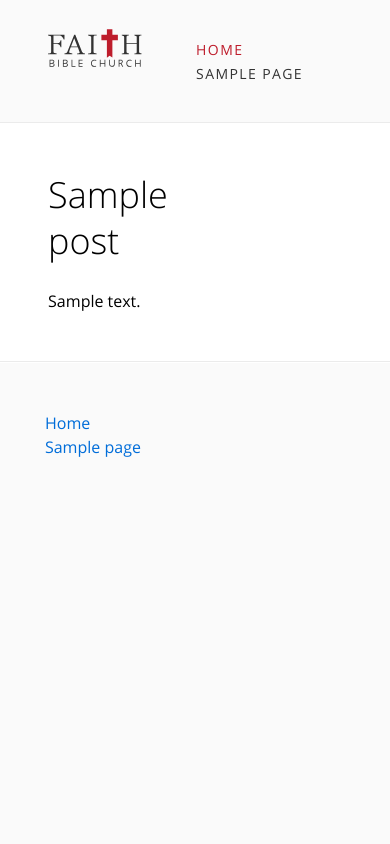
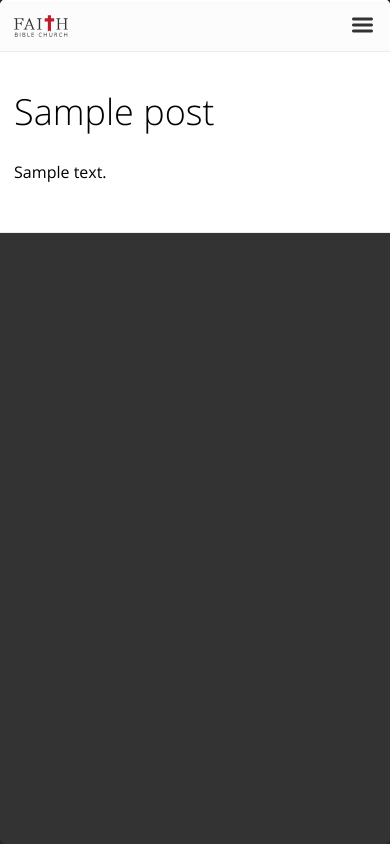
Before and after one commit to roblafeve/faithbiblekc, a WordPress theme: template secondary.php in a window 390 px wide. Run offline with PHP 8.4 and a stand-in for WordPress, Linux system fonts and the light colour scheme; the site name, menu and one post (Sample post) are stand-ins, and other content is empty; some libraries are stand-ins or nearby versions.

Commit message:
Latest batch of changes includeing mobile sliding menu

```diff
--- a/css/styles.css
+++ b/css/styles.css
@@ -55,7 +55,9 @@ thead,
 tr,
 th,
 td,
-blockquote p {
+blockquote p,
+#footer-menu > li > a,
+#footer-menu > li > ul > li a {
   margin: 0;
   padding: 0;
   border: 0;
@@ -409,10 +312,42 @@ ul.list-unstyled {
   padding: 0;
 }
 body {
-  background-color: #fafafa;
+  background-color: #242424;
+}
+#page-position {
+  position: absolute;
+  -webkit-transition: all 0.2s ease-in-out;
+  -moz-transition: all 0.2s ease-in-out;
+  -o-transition: all 0.2s ease-in-out;
+  -ms-transition: all 0.2s ease-in-out;
+  transition: all 0.2s ease-in-out;
+  top: 0;
+  left: 0;
+  width: 100%;
+  height: 100%;
+  margin-left: 0;
+  background-color: #333;
+}
+@media (max-width: 768px) {
+  #page-position.menu-open {
+    -webkit-transition: all 0.2s ease-in-out;
+    -moz-transition: all 0.2s ease-in-out;
+    -o-transition: all 0.2s ease-in-out;
+    -ms-transition: all 0.2s ease-in-out;
+    transition: all 0.2s ease-in-out;
+    margin-left: -65%;
+  }
+}
+#page-wrapper {
+  height: 100%;
+  -webkit-border-radius: 0.3125em;
+  border-radius: 0.3125em;
+  overflow: auto;
+  -webkit-box-shadow: 0 0 10px 0 #000;
+  box-shadow: 0 0 10px 0 #000;
 }
 .outer {
-  max-width: 1140px;
+  max-width: 64em;
   padding: 0 3em;
   margin: 0 auto;
   *zoom: 1;
@@ -425,31 +360,71 @@ body {
 .outer:after {
   clear: both;
 }
+@media (max-width: 768px) {
+  .outer {
+    padding: 0 1.5em;
+  }
+}
+@media (max-width: 640px) {
+  .outer {
+    padding: 0 0.875em;
+  }
+}
 .inner {
   display: block;
   width: 102.08333333333333%;
   margin: 0 -1.0416666666666665%;
   *width: 102.08333333333333% -correction;
   *margin: 0 -1.0416666666666665% -correction;
+  *zoom: 1;
+}
+.inner:before,
+.inner:after {
+  content: "";
+  display: table;
+}
+.inner:after {
+  clear: both;
+}
+#header-wrapper {
+  overflow: hidden;
+  position: fixed;
+  width: 100%;
+}
+@media (max-width: 768px) {
+  #header-wrapper {
+    -webkit-border-radius: 0.3125em 0.3125em 0 0;
+    border-radius: 0.3125em 0.3125em 0 0;
+  }
 }
 header {
-  padding: 1.5em 0;
-  background-color: #fafafa;
+  padding: 0 0;
+  background-color: #fcfcfc;
+  border-top: 1px solid #fff;
   border-bottom: 1px solid #ebebeb;
 }
-header .logo {
+@media (max-width: 640px) {
+  header {
+    z-index: 1;
+    position: relative;
+    width: 100%;
+  }
+}
+#header-logo {
   display: inline;
   float: left;
-  width: 31.25%;
+  width: 14.583333333333334%;
   margin: 0 1.0416666666666665%;
-  *width: 31.25% -correction;
+  *width: 14.583333333333334% -correction;
   *margin: 0 1.0416666666666665% -correction;
 }
-header .logo a {
+#header-logo a {
   display: block;
-  width: 100%;
-  height: 3em;
-  background: url("../img/logo.svg") no-repeat left center;
+  max-width: 7.5em;
+  height: 1.5em;
+  margin: 0.8em 0;
+  background: url("../img/logo.svg") no-repeat;
+  background-position: left center;
   -webkit-background-size: contain;
   -moz-background-size: contain;
   background-size: contain;
@@ -457,54 +432,182 @@ header .logo a {
   text-indent: -500%;
   color: transparent;
 }
-header nav {
+#header-menu {
+  display: none;
+}
+@media (min-width: 769px) {
+  #header-menu {
+    display: visible;
+    display: inline;
+    float: left;
+    width: 81.25%;
+    margin: 0 1.0416666666666665%;
+    *width: 81.25% -correction;
+    *margin: 0 1.0416666666666665% -correction;
+    margin-top: 0.8em;
+    margin-bottom: 0.8em;
+    *zoom: 1;
+  }
+  #header-menu:before,
+  #header-menu:after {
+    content: "";
+    display: table;
+  }
+  #header-menu:after {
+    clear: both;
+  }
+  #header-menu li {
+    float: left;
+    margin: 0 0 0 2.5em;
+  }
+  #header-menu li a {
+    padding: 0;
+    color: #333;
+    letter-spacing: 0.1em;
+  }
+  #header-menu li.current-menu-item a {
+    color: #be1d2c;
+  }
+}
+#mobile-menu-toggle {
+  display: none;
+}
+@media (max-width: 768px) {
+  #mobile-menu-toggle {
+    display: inline;
+    float: left;
+    width: 22.916666666666664%;
+    margin: 0 1.0416666666666665%;
+    *width: 22.916666666666664% -correction;
+    *margin: 0 1.0416666666666665% -correction;
+    margin-left: 59.375%;
+    font-family: 'EntypoRegular';
+    font-size: 3.75em;
+    line-height: 0.575em;
+    color: #333;
+    text-align: right;
+  }
+}
+#mobile-menu {
+  z-index: -1;
+  position: fixed;
+  top: 0;
+  left: 0;
+  width: 100%;
+  height: 100%;
+  overflow-y: auto;
+  background-color: #242424;
+}
+#mobile-menu ul {
+  position: relative;
+  top: 0;
+  left: 0;
+  text-align: right;
+  margin: 1.5em;
+}
+#main {
+  padding: 5.5em 0 3em;
+  background-color: #fff;
+  border-top: 1px solid #fff;
+  border-bottom: 1px solid #ebebeb;
+}
+footer {
+  display: none;
+  padding: 3em 0 1.5em;
+  border-top: 1px solid #fff;
+  color: #969696;
+}
+#footer-logo {
+  display: inline;
+  float: left;
+  width: 97.91666666666666%;
+  margin: 0 1.0416666666666665%;
+  *width: 97.91666666666666% -correction;
+  *margin: 0 1.0416666666666665% -correction;
+  margin-bottom: 3em;
+}
+#footer-logo a {
+  display: block;
+  float: left;
+  width: 7.5em;
+  height: 3em;
+  background: url("../img/logo-gray.svg") no-repeat left center;
+  -webkit-background-size: contain;
+  -moz-background-size: contain;
+  background-size: contain;
+  overflow: hidden;
+  text-indent: -500%;
+  color: transparent;
+}
+#footer-menu {
+  display: inline;
+  float: left;
+  width: 97.91666666666666%;
+  margin: 0 1.0416666666666665%;
+  *width: 97.91666666666666% -correction;
+  *margin: 0 1.0416666666666665% -correction;
+  *zoom: 1;
+  color: #969696;
+}
+#footer-menu:before,
+#footer-menu:after {
+  content: "";
+  display: table;
+}
+#footer-menu:after {
+  clear: both;
+}
+#footer-menu a {
+  display: block;
+  color: #969696;
+}
+#footer-menu a:hover {
+  text-decoration: underline;
+}
+#footer-menu > li {
+  float: left;
+  margin: 0 2.5em 0 0;
+}
+#footer-menu > li:last-child {
+  margin: 0;
+}
+#footer-menu > li > a {
+  padding: 0;
+  letter-spacing: 0.1em;
+}
+#footer-menu > li.current-menu-item a {
+  color: #969696;
+}
+#footer-menu > li > ul > li a {
+  padding: 0;
+}
+#footer-menu > li > ul > li.current-menu-item a {
+  color: #969696;
+}
+.content {
   display: inline;
   float: left;
   width: 64.58333333333334%;
   margin: 0 1.0416666666666665%;
   *width: 64.58333333333334% -correction;
   *margin: 0 1.0416666666666665% -correction;
-  margin-top: 0.8em;
-  margin-bottom: 0.8em;
 }
-header nav ul {
-  margin: 0;
-}
-header nav ul li {
-  float: left;
-  margin: 0 0 0 3em;
-}
-header nav ul li a {
-  font-size: 0.875em;
-  text-transform: uppercase;
-  color: #333;
-  letter-spacing: 0.1em;
-}
-header nav ul li.current-menu-item a {
-  color: #be1d2c;
-}
-#main {
-  padding: 3em 0;
-  background-color: #fff;
-  border-top: 1px solid #fff;
-  border-bottom: 1px solid #ebebeb;
-}
-footer {
-  padding: 1.5em 0;
-  border-top: 1px solid #fff;
-}
-.content {
-  display: inline;
-  float: left;
-  width: 56.25%;
-  margin: 0 1.0416666666666665%;
-  *width: 56.25% -correction;
-  *margin: 0 1.0416666666666665% -correction;
+@media (max-width: 640px) {
+  .content {
+    display: inline;
+    float: left;
+    width: 97.91666666666666%;
+    margin: 0 1.0416666666666665%;
+    *width: 97.91666666666666% -correction;
+    *margin: 0 1.0416666666666665% -correction;
+  }
 }
 .content > *:first-child {
+  padding-top: 0;
   margin-top: 0;
 }
 .content > *:last-child {
+  padding-top: 0;
   margin-bottom: 0;
 }
 .sidebar {
--- a/css/stylus/layouts/content.styl
+++ b/css/stylus/layouts/content.styl
@@ -1,8 +1,12 @@
 // Content //
 
 .content
-	column(7)
+	column(8)
+	@media					(max-width: 640px)
+		column(12)
 	> *:first-child
+		padding-top			0
 		margin-top			0
 	> *:last-child
+		padding-top			0
 		margin-bottom		0
--- a/css/stylus/layouts/main.styl
+++ b/css/stylus/layouts/main.styl
@@ -1,7 +1,7 @@
 // Main //
 
 #main
-	padding						3em 0
+	padding						5.5em 0 3em
 	background-color			main-bg
 	border-top					1px solid highlight
 	border-bottom				1px solid lowlight
--- a/footer.php
+++ b/footer.php
@@ -4,10 +4,15 @@
 				</div>
 				<footer>
 					<div class='outer'>
+						<nav class='inner'>
+							<?php wp_nav_menu( array('container' => '','menu' => 'footer', 'menu_id' => 'footer-menu')); ?>
+						</nav>
 						<div class='inner'>
-					<?php wp_nav_menu( array('container' => 'nav','menu' => 'footer' )); ?>
+							<p><small>Copyright © 2012 Faith Bible Church. All Rights Reserved.</small></p>
 						</div>
 					</div>
 				</footer>
+			</div>
+		</div>
 	</body>
 </html>
--- a/header.php
+++ b/header.php
@@ -5,20 +5,29 @@
 		<title><?php wp_title(); ?> <?php bloginfo( 'name' ); ?></title>
 		<link rel="profile" href="http://gmpg.org/xfn/11" />
 		<link rel="stylesheet" href="<?php bloginfo( 'template_directory' ); ?>/css/styles.css" type="text/css" media="screen" />
-		<script type="text/javascript" src="<?php bloginfo('template_directory'); ?>/js/cssrefresh.js"></script>
 		<link rel="pingback" href="<?php bloginfo( 'pingback_url' ); ?>" />
 		<?php if ( is_singular() && get_option( 'thread_comments' ) ) wp_enqueue_script( 'comment-reply' ); ?>
 		<?php wp_head(); ?>
+		<script type="text/javascript" src="<?php bloginfo('template_directory'); ?>/js/cssrefresh.js"></script>
+		<script type="text/javascript" src="<?php bloginfo('template_directory'); ?>/js/functions.js"></script>
 	</head>
 	<body>
+		<div id='page-position'>
+			<div id='page-wrapper'>
+				<div id='header-wrapper'>
 					<header>
 						<div class='outer'>
-				<div class='inner'>
-					<div class='logo'><a href='<?php bloginfo('url'); ?>'>Faith Bible Church</a></div>
-					<?php wp_nav_menu( array('container' => 'nav','menu' => 'main' )); ?>
-				</div>
+							<nav class='inner'>
+								<div id='header-logo'><a href='<?php bloginfo('url'); ?>'>Faith Bible Church</a></div>
+								<?php wp_nav_menu( array('container' => '','menu' => 'main', 'menu_id' => 'header-menu')); ?>
+								<a id='mobile-menu-toggle' class='button' href='#'>i</a>
+							</nav>
 						</div>
 					</header>
+				</div>
 				<div id='main'>
+					<nav id='mobile-menu'>
+						<?php wp_nav_menu( array('container' => '','menu' => 'main')); ?>
+					</nav>
 					<div class='outer'>
 						<div class='inner'>
--- /dev/null
+++ b/js/functions.js
@@ -0,0 +1,8 @@
+jQuery(document).ready(function( $ ) {
+
+	$('#mobile-menu-toggle').click(function(e) {
+		$('#page-position').toggleClass('menu-open');
+		e.preventDefault();
+	});
+
+});
```
Also changed, not shown: other parts of css/styles.css (+11 -110 lines), css/stylus/layouts/footer.styl (+52 -1 lines), css/stylus/layouts/header.styl (+74 -30 lines), css/stylus/layouts/site.styl (+29 -1 lines), css/stylus/resources/color.styl (+13 -10 lines), css/stylus/resources/typography.styl (+8 -34 lines), img/logo-gray.svg (added). Lines whose indentation alone changed are shown as unchanged.
